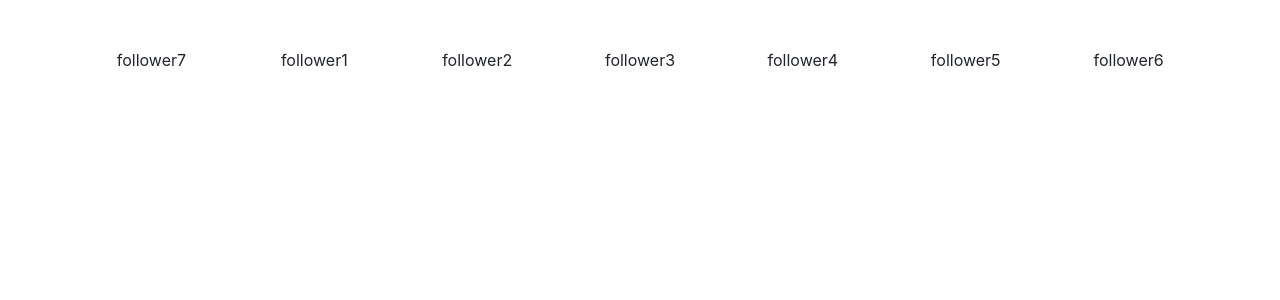
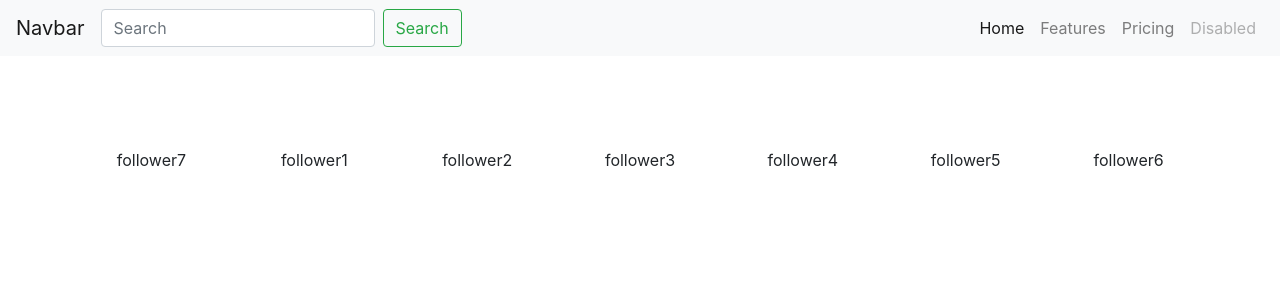
Before and after one commit to Sieva-cmd/instagram, a Django app: page / in a window 1280 px wide. Shown: the top 300 px of the page. Run offline with Django 4.2, Linux system fonts and the light colour scheme; data that the repository does not hold is empty; some libraries are stand-ins or nearby versions.

Commit message:
add styles

```diff
--- a/instapp/templates/main/base.html
+++ b/instapp/templates/main/base.html
@@ -20,6 +20,7 @@
     {% endblock %}
   </head>
   <body>
+    {% include "navbar.html" %}
     {%block content%}
 
     {%endblock%} {% block scripts %}
--- a/instapp/templates/main/home.html
+++ b/instapp/templates/main/home.html
@@ -2,7 +2,7 @@
 <br>
 <br>
 
-<div class="container">
+<div class="container" style="margin-top: 100px;">
   <div class="row">
     <div class="col">
         follower7
@@ -29,7 +29,7 @@
 <br />
 <br />
 
-<div class="container" style="top: 100px; position: absolute;">
+<div class="container" style="top: 180px; position: absolute;">
   <div class="row">
     {%for image in images%}
     <div class="col-12">
@@ -42,7 +42,7 @@
         <div class="card-body">
             <p class="card-text"> {{image.caption}} </p>
             <p class="card-text"> comments</p>
-            <p class="card-text" style="font-style: italic;"> comments {{image.comments}}  </p>
+            <p class="card-text" style="font-style: italic;"> {{image.comments}}  </p>
             <button style="margin-left: 180px;"><a href=""> <i class="fa fa-thumbs-up" aria-hidden="true"> like {{image.likes}} </i></a> </button>
             <button style="margin-left: 160px;"> <a href=""> <i class="fa fa-thumbs-down" aria-hidden="true"> dislike {{image.dislikes}} </i></a></button>
         </div>
--- /dev/null
+++ b/instapp/templates/navbar.html
@@ -0,0 +1,26 @@
+<nav class="navbar navbar-expand-lg navbar-light bg-light fixed-top nav-justified ">
+    <a class="navbar-brand" href="#">Navbar</a>
+    <form class="form-inline nav justify-content-center">
+        <input class="form-control mr-sm-2" type="search" placeholder="Search" aria-label="Search">
+        <button class="btn btn-outline-success my-2 my-sm-0" type="submit">Search</button>
+      </form>
+    <button class="navbar-toggler" type="button" data-toggle="collapse" data-target="#navbarNav" aria-controls="navbarNav" aria-expanded="false" aria-label="Toggle navigation">
+      <span class="navbar-toggler-icon"></span>
+    </button>
+    <div class="collapse navbar-collapse justify-content-end" id="navbarNav">
+      <ul class="navbar-nav">
+        <li class="nav-item active">
+          <a class="nav-link" href="#">Home <span class="sr-only">(current)</span></a>
+        </li>
+        <li class="nav-item">
+          <a class="nav-link" href="#">Features</a>
+        </li>
+        <li class="nav-item">
+          <a class="nav-link" href="#">Pricing</a>
+        </li>
+        <li class="nav-item">
+          <a class="nav-link disabled" href="#">Disabled</a>
+        </li>
+      </ul>
+    </div>
+  </nav>
```
Also changed, not shown: media/photos/image2.jpg (added).
